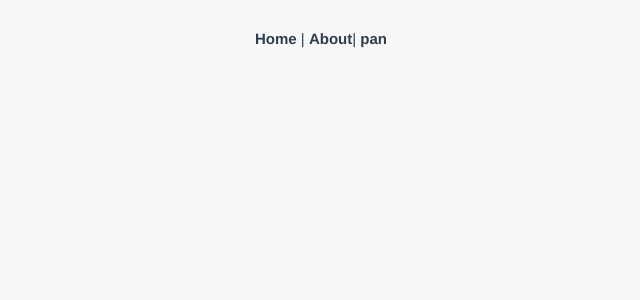
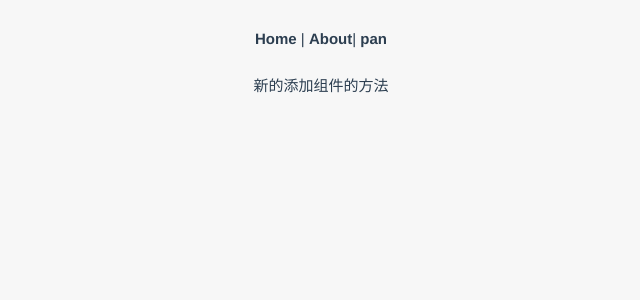
Before and after one commit to guocepan/vue, a Vue app: page /Pan/new in a window 1280 px wide. Shown: the top 300 px of the page, without its empty margins (319-959 px from the left). Built offline with nearby package versions, Linux system fonts and the light colour scheme.

Commit message:
新添new.vue
路由的path：“pan/new” 要注意

```diff
--- a/src/App.vue
+++ b/src/App.vue
@@ -1,6 +1,7 @@
 <template>
   <div id="app">
     <div id="nav">
+      <!-- 这几个厉害，这就是网页上方那个快捷按钮的地方，点击就能前往想要去的地方 -->
       <router-link to="/">Home</router-link> |
       <router-link to="/about">About</router-link>|
       <router-link to="/Pan">pan</router-link>
--- a/src/router/index.js
+++ b/src/router/index.js
@@ -23,6 +23,12 @@ const routes = [
     path:"/Pan",
     name:"Pan",
     component:Pan
+  },
+  {
+    //注意这个路径
+    path:"/Pan/new",
+    name:"new",
+    component:() => import("../views/new.vue")
   }
 
 ];
--- /dev/null
+++ b/src/views/new.vue
@@ -0,0 +1,3 @@
+<template>
+    <p>新的添加组件的方法</p>
+</template>
```
